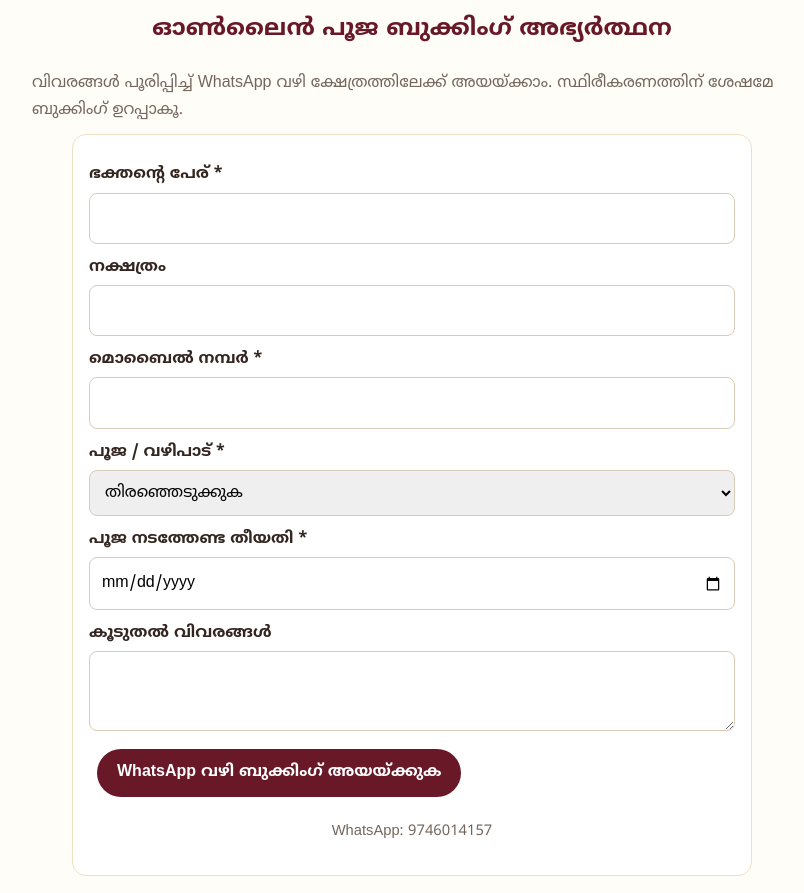
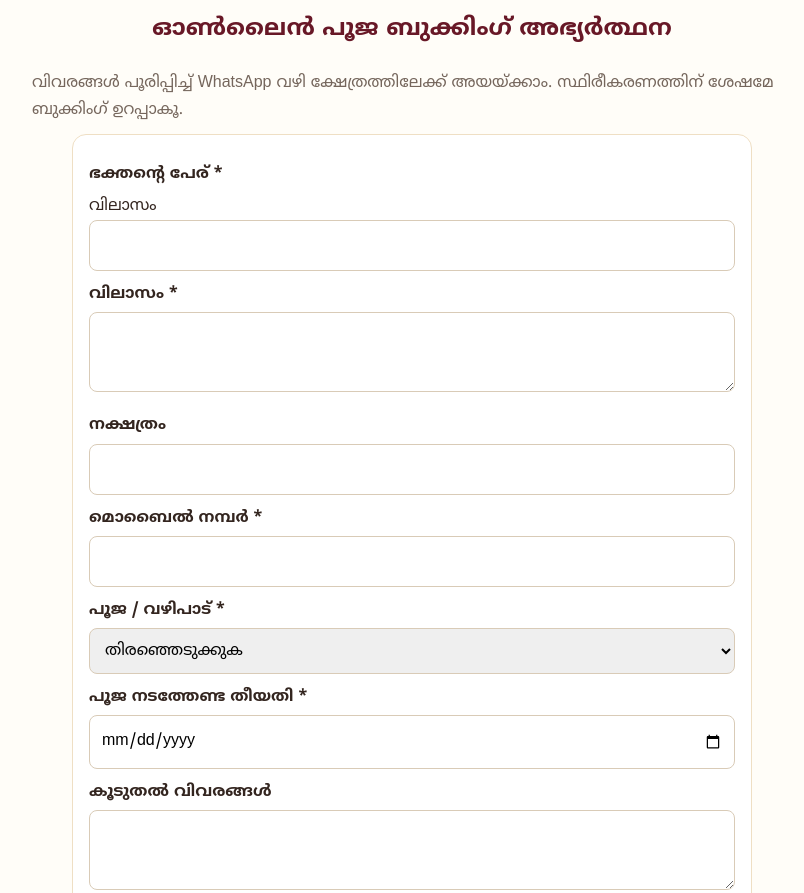
Before and after one commit to kaltharakkonamtemble/Kaltharakkonam-temple, a plain HTML site: page index.html in a window 1280 px wide. Shown: the part 3380-4273 px from the top of the page, without its empty margins (228-1032 px from the left). Drawn offline with Linux system fonts and the light colour scheme.

Commit message:
Update index.html

```diff
--- a/index.html
+++ b/index.html
@@ -44,7 +44,9 @@ footer{background:#3d101a;color:#fff1dc;text-align:center;padding:22px}
 <h3 style="text-align:center;color:var(--maroon)">ക്ഷേത്രത്തിലെ വഴിപാട് നിരക്കുകൾ</h3><img class="rates" src="assets/offering-rates.jpg" alt="വഴിപാട് നിരക്കുകളുടെ പട്ടിക">
 <p class="note">നിരക്കുകൾ ബുക്കിംഗിന് മുമ്പ് ക്ഷേത്ര അധികൃതരുമായി സ്ഥിരീകരിക്കുക.</p></section>
 <section id="booking"><h2>ഓൺലൈൻ പൂജ ബുക്കിംഗ് അഭ്യർത്ഥന</h2><p class="intro">വിവരങ്ങൾ പൂരിപ്പിച്ച് WhatsApp വഴി ക്ഷേത്രത്തിലേക്ക് അയയ്ക്കാം. സ്ഥിരീകരണത്തിന് ശേഷമേ ബുക്കിംഗ് ഉറപ്പാകൂ.</p>
-<form id="bookingForm"><label>ഭക്തന്റെ പേര് *</label><input id="name" required><label>നക്ഷത്രം</label><input id="star"><label>മൊബൈൽ നമ്പർ *</label><input id="phone" type="tel" required>
+<form id="bookingForm"><label>ഭക്തന്റെ പേര് *</label>വിലാസം <input id="name" required>
+<label>വിലാസം *</label><textarea id="address" required></textarea>
+<label>നക്ഷത്രം</label><input id="star"><label>മൊബൈൽ നമ്പർ *</label><input id="phone" type="tel" required>
 <label>പൂജ / വഴിപാട് *</label><select id="poojaName" required><option value="">തിരഞ്ഞെടുക്കുക</option><option>ഗണപതി ഹോമം</option><option>മൃത്യുഞ്ജയ ഹോമം</option><option>ആയില്യ പൂജ</option><option>നാഗരൂട്ട്</option><option>ഭഗവതി സേവ</option><option>പൗർണമി പൂജ</option><option>രാഹുകാല പൂജ</option><option>മറ്റുള്ളവ</option></select>
 <label>പൂജ നടത്തേണ്ട തീയതി *</label><input id="date" type="date" required><label>കൂടുതൽ വിവരങ്ങൾ</label><textarea id="details"></textarea>
 <button class="btn" type="submit">WhatsApp വഴി ബുക്കിംഗ് അയയ്ക്കുക</button><p class="note">WhatsApp: 9746014157</p></form></section>
@@ -53,6 +55,6 @@ footer{background:#3d101a;color:#fff1dc;text-align:center;padding:22px}
 <script>
 const TEMPLE_WHATSAPP_NUMBER="9746014157";
 document.getElementById("bookingForm").addEventListener("submit",function(e){e.preventDefault();const v=id=>document.getElementById(id).value.trim();
-const msg=`പൂജ ബുക്കിംഗ് അഭ്യർത്ഥന\\nപേര്: ${v("name")}\\nനക്ഷത്രം: ${v("star")}\\nമൊബൈൽ: ${v("phone")}\\nപൂജ: ${v("poojaName")}\\nതീയതി: ${v("date")}\\nകൂടുതൽ വിവരങ്ങൾ: ${v("details")}`;
+const msg=`പൂജ ബുക്കിംഗ് അപേക്പേര്: ${v("name")വിലാസം: ${v("address")}നക്ഷത്രം: ${v("star")}മൊബൈൽ: ${v("phone")}പൂജ: ${v("poojaName")}തീയതി: ${v("date")}കൂടുതൽ വിവരങ്ങൾ: ${v("details")}`;
 window.open(`https://wa.me/${TEMPLE_WHATSAPP_NUMBER}?text=${encodeURIComponent(msg)}`,"_blank");});
 </script></body></html>
```
